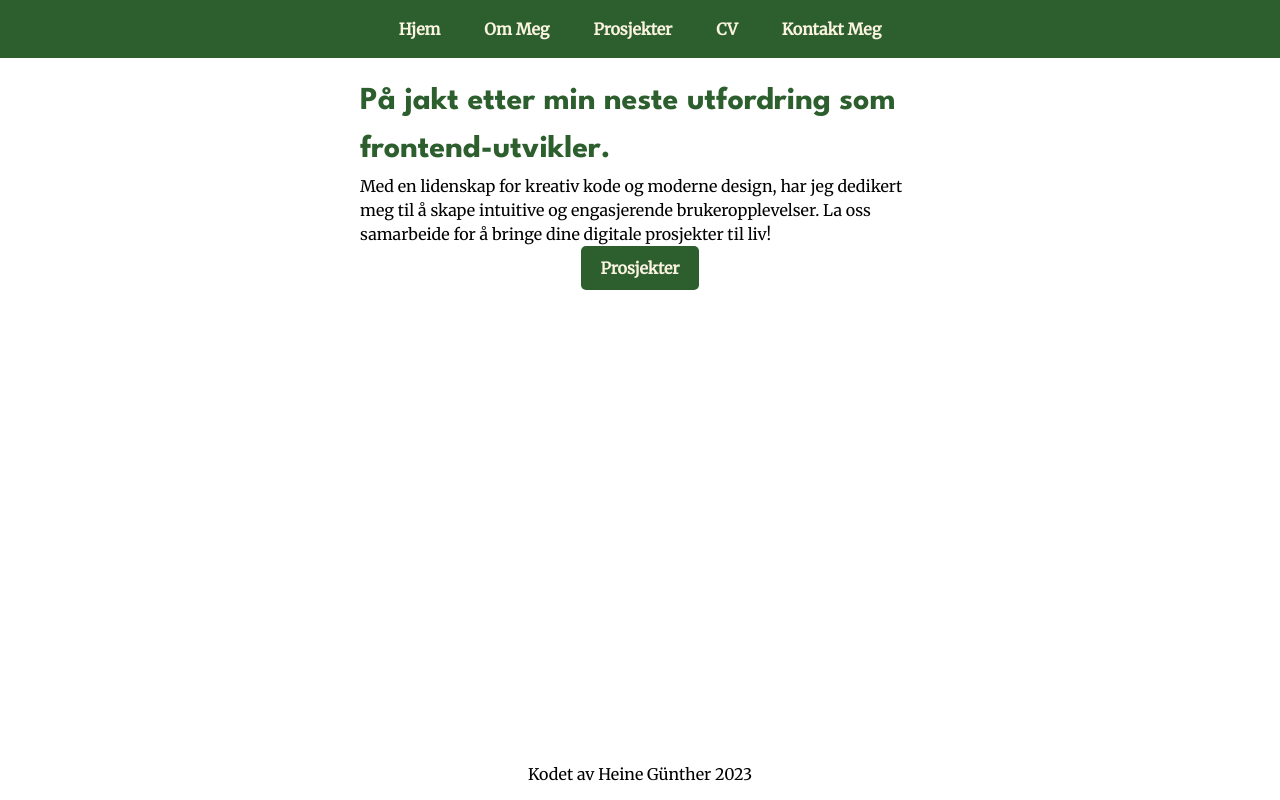
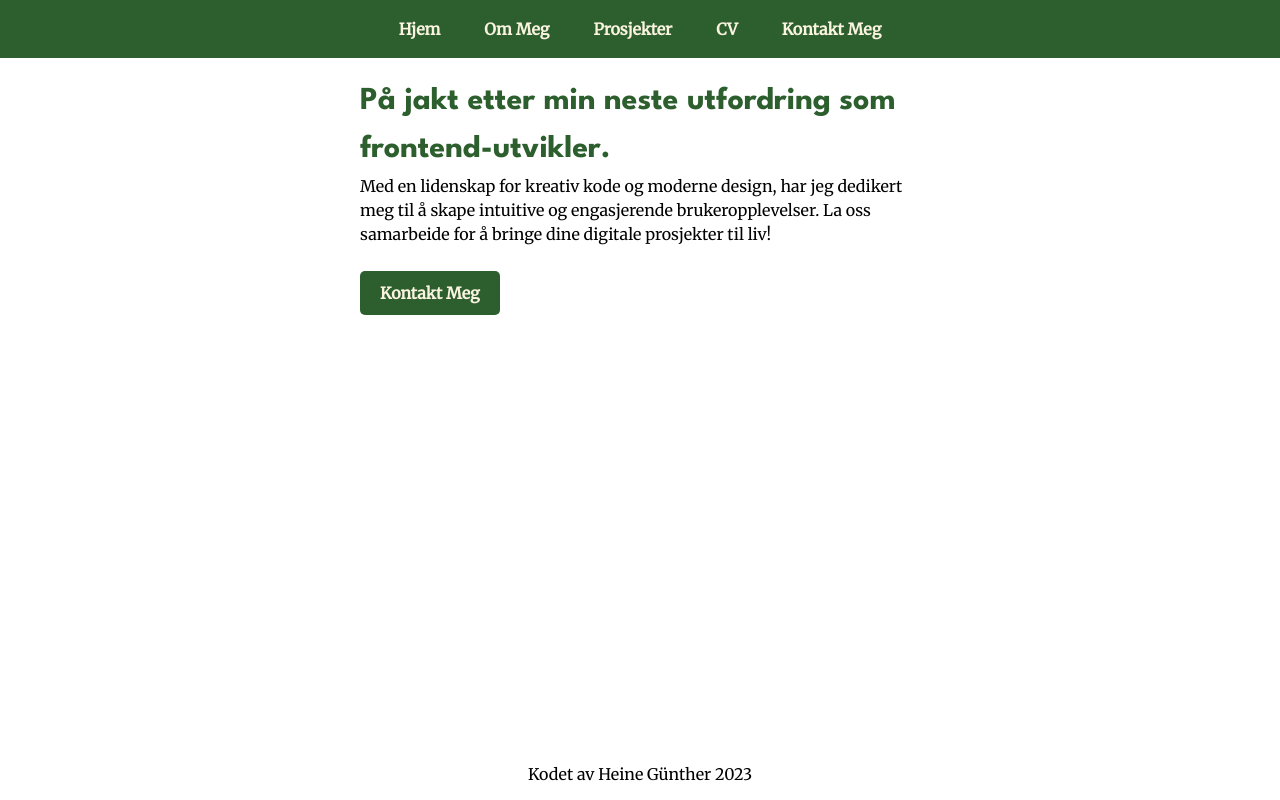
Before and after one commit to coding-chef77/portfolio2, a React (Vite) app: page / in a window 1280 px wide. Built offline with nearby package versions, Linux system fonts and the light colour scheme.

Commit message:
Changed the navbar and heroPage to a different path.

```diff
--- a/src/pages/HeroPage.jsx
+++ b/src/pages/HeroPage.jsx
@@ -10,8 +10,8 @@ const HeroPage = ({ onNavigate }) => {
         meg til å skape intuitive og engasjerende brukeropplevelser. La oss
         samarbeide for å bringe dine digitale prosjekter til liv!
       </p>
-      <CTAButton onClick={() => onNavigate({ page: "projects" })}>
-        Prosjekter
+      <CTAButton onClick={() => onNavigate({ page: "contact" })}>
+        Kontakt Meg
       </CTAButton>
     </Wrapper>
   );
@@ -20,7 +20,7 @@ const HeroPage = ({ onNavigate }) => {
 const Wrapper = styled.div`
   display: flex;
   flex-direction: column;
-  align-items: center;
+  align-items: flex-start;
   justify-content: center;
   padding: 20px;
   max-width: 600px;
@@ -30,6 +30,7 @@ const Wrapper = styled.div`
 const CTAButton = styled.button`
   background-color: var(--verdant-green);
   color: var(--background-color);
+  margin-top: 25px;
   padding: 10px 20px;
   border: none;
   border-radius: 5px;
```
